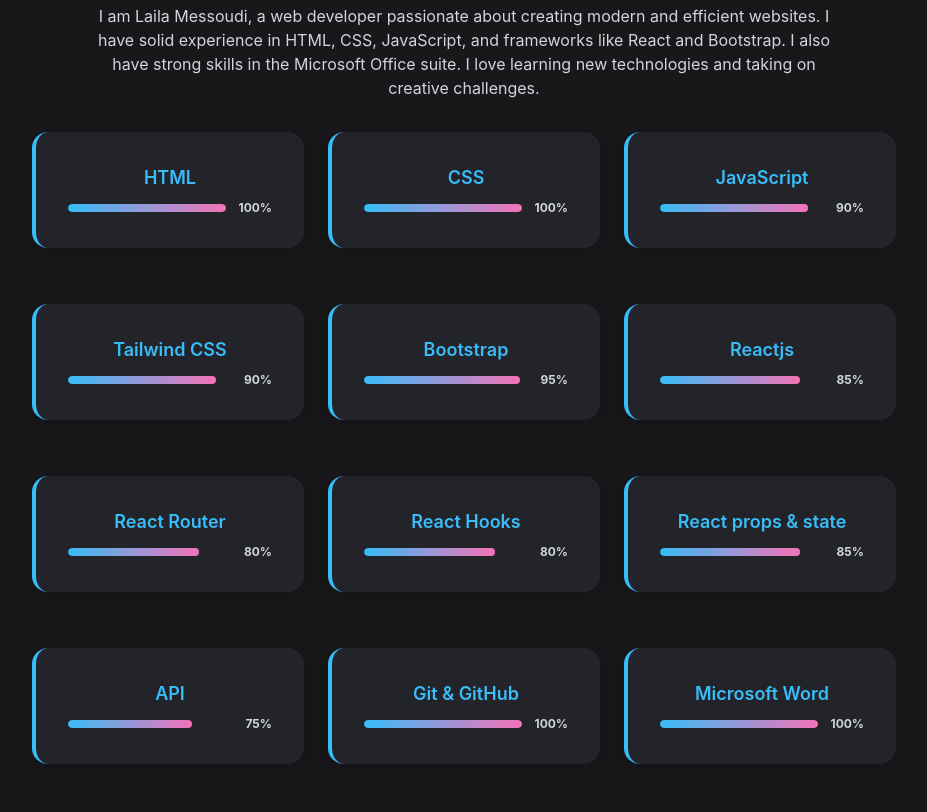
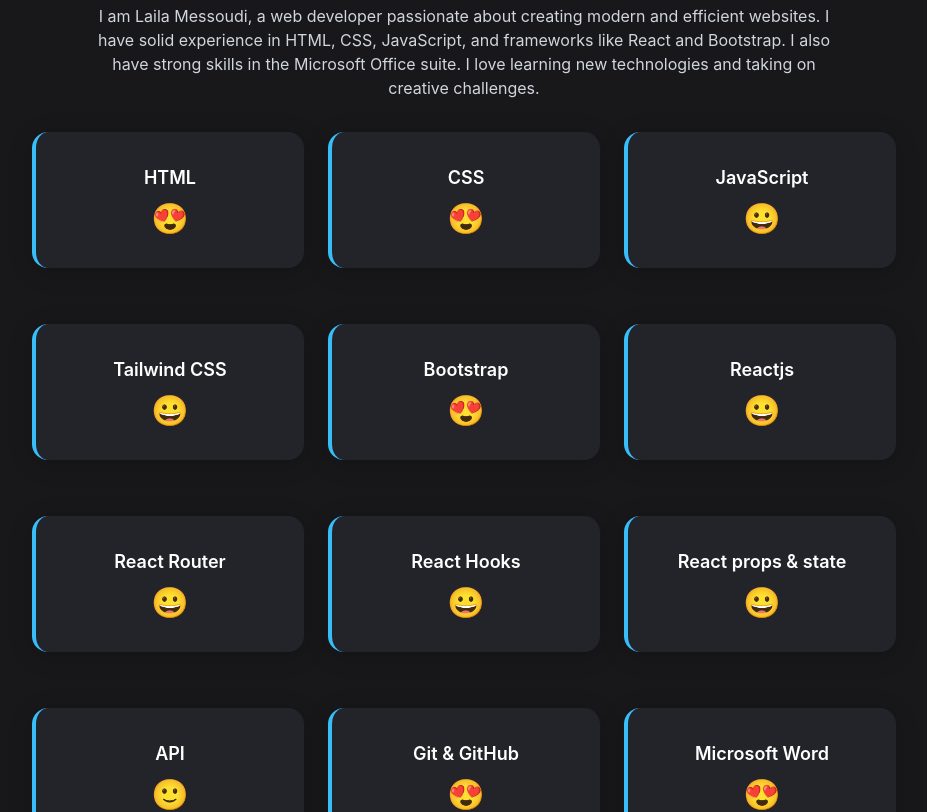
Before and after one commit to laila-20049/PORTFOLIO-IN-REACT, a React (Vite) app: page / in a window 1280 px wide. Shown: the part 720-1532 px from the top of the page, without its empty margins (176-1103 px from the left). Built offline with nearby package versions, Linux system fonts and the light colour scheme.

Commit message:
first commit

```diff
--- a/package.json
+++ b/package.json
@@ -14,6 +14,7 @@
     "framer-motion": "^12.23.22",
     "react": "^19.1.1",
     "react-dom": "^19.1.1",
+    "react-icons": "^5.5.0",
     "tailwindcss": "^4.1.13"
   },
   "devDependencies": {
--- a/src/components/About.jsx
+++ b/src/components/About.jsx
@@ -1,37 +1,41 @@
-import React, { useEffect, useRef } from "react";
+import React from "react";
 
 export default function About() {
   const skills = [
-    { name: "HTML", percent: 100 },
-    { name: "CSS", percent: 100 },
-    { name: "JavaScript", percent: 90 },
-    { name: "Tailwind CSS", percent: 90 },
-    { name: "Bootstrap", percent: 95 },
-    { name: "Reactjs", percent: 85 },
-    { name: "React Router", percent: 80 },
-    { name: "React Hooks", percent: 80 },
-    { name: "React props & state", percent: 85 },
-    { name: "API", percent: 75 },
-    { name: "Git & GitHub", percent: 100 },
-    { name: "Microsoft Word", percent: 100 },
-    { name: "Microsoft Excel", percent: 100 },
-    { name: "Microsoft PowerPoint", percent: 100 },
-    { name: "Microsoft Outlook", percent: 100 },
+    { name: "HTML", level: 5 },
+    { name: "CSS", level: 5 },
+    { name: "JavaScript", level: 4 },
+    { name: "Tailwind CSS", level: 4 },
+    { name: "Bootstrap", level: 5 },
+    { name: "Reactjs", level: 4 },
+    { name: "React Router", level: 4 },
+    { name: "React Hooks", level: 4 },
+    { name: "React props & state", level: 4 },
+    { name: "API", level: 3 },
+    { name: "Git & GitHub", level: 5 },
+    { name: "Microsoft Word", level: 5 },
+    { name: "Microsoft Excel", level: 5 },
+    { name: "Microsoft PowerPoint", level: 5 },
+    { name: "Microsoft Outlook", level: 5 },
   ];
 
-  const barRefs = useRef([]);
-
-  useEffect(() => {
-    barRefs.current.forEach((bar, i) => {
-      if (bar) {
-        bar.style.width = "0%";
-        setTimeout(() => {
-          bar.style.transition = "width 1.5s cubic-bezier(0.23, 1, 0.32, 1)";
-          bar.style.width = `${skills[i].percent}%`;
-        }, 100);
-      }
-    });
-  }, []);
+  // function to get face depending on level
+  const getFace = (level) => {
+    switch (level) {
+      case 5:
+        return "😍";
+      case 4:
+        return "😀";
+      case 3:
+        return "🙂";
+      case 2:
+        return "😐";
+      case 1:
+        return "😢";
+      default:
+        return "❓";
+    }
+  };
 
   return (
     <section
@@ -40,28 +44,21 @@
     >
       <h2 className="text-3xl font-bold mb-6 accent-blue">About Me</h2>
       <p className="max-w-3xl mx-auto mb-8 px-4 text-gray-300">
-        I am Laila Messoudi, a web developer passionate about creating modern and efficient websites. I have solid experience in HTML, CSS, JavaScript, and frameworks like React and Bootstrap. I also have strong skills in the Microsoft Office suite. I love learning new technologies and taking on creative challenges.</p>
+        I am Laila Messoudi, a web developer passionate about creating modern and efficient websites.
+        I have solid experience in HTML, CSS, JavaScript, and frameworks like React and Bootstrap.
+        I also have strong skills in the Microsoft Office suite.
+        I love learning new technologies and taking on creative challenges.
+      </p>
+
       <div className="grid grid-cols-2 md:grid-cols-3 gap-6 max-w-4xl mx-auto px-4">
-        {skills.map((skill, i) => (
+        {skills.map((skill) => (
           <div
             key={skill.name}
-            className="card bg-[#23232a] accent-blue text-lg font-semibold shadow-md p-4 rounded-lg hover:shadow-xl hover:accent-pink transition duration-300 flex flex-col items-center"
+            className="card bg-[#23232a] text-lg font-semibold shadow-md p-4 rounded-lg hover:shadow-xl transition duration-300 flex flex-col items-center"
           >
             <span>{skill.name}</span>
-            <div className="w-full mt-2 flex items-center">
-              <div className="h-2 bg-[#23232a] rounded-full relative overflow-hidden flex-1">
-                <div
-                  ref={el => barRefs.current[i] = el}
-                  className="h-2 rounded-full accent-blue"
-                  style={{
-                    background: "linear-gradient(90deg, #38bdf8 0%, #f472b6 100%)",
-                  }}
-                ></div>
-              </div>
-              {/* Add a gap between the bar and percentage */}
-              <span className="ml-3 text-xs text-gray-300 font-bold">
-                {skill.percent}%
-              </span>
+            <div className="mt-2 text-3xl">
+              {getFace(skill.level)}
             </div>
           </div>
         ))}
```
Also changed, not shown: 1 other file (tests, documents, lock files or other folders).
